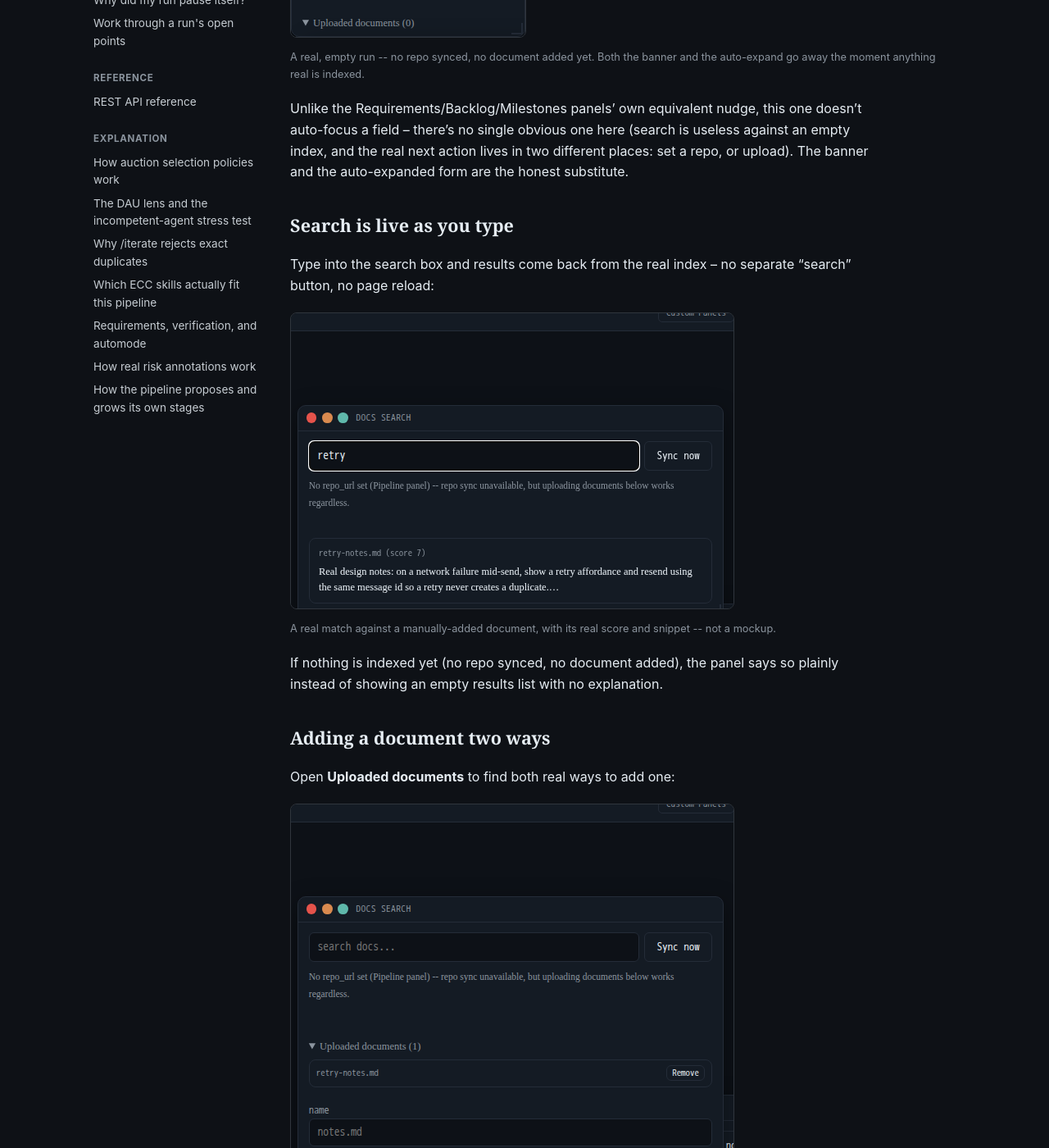
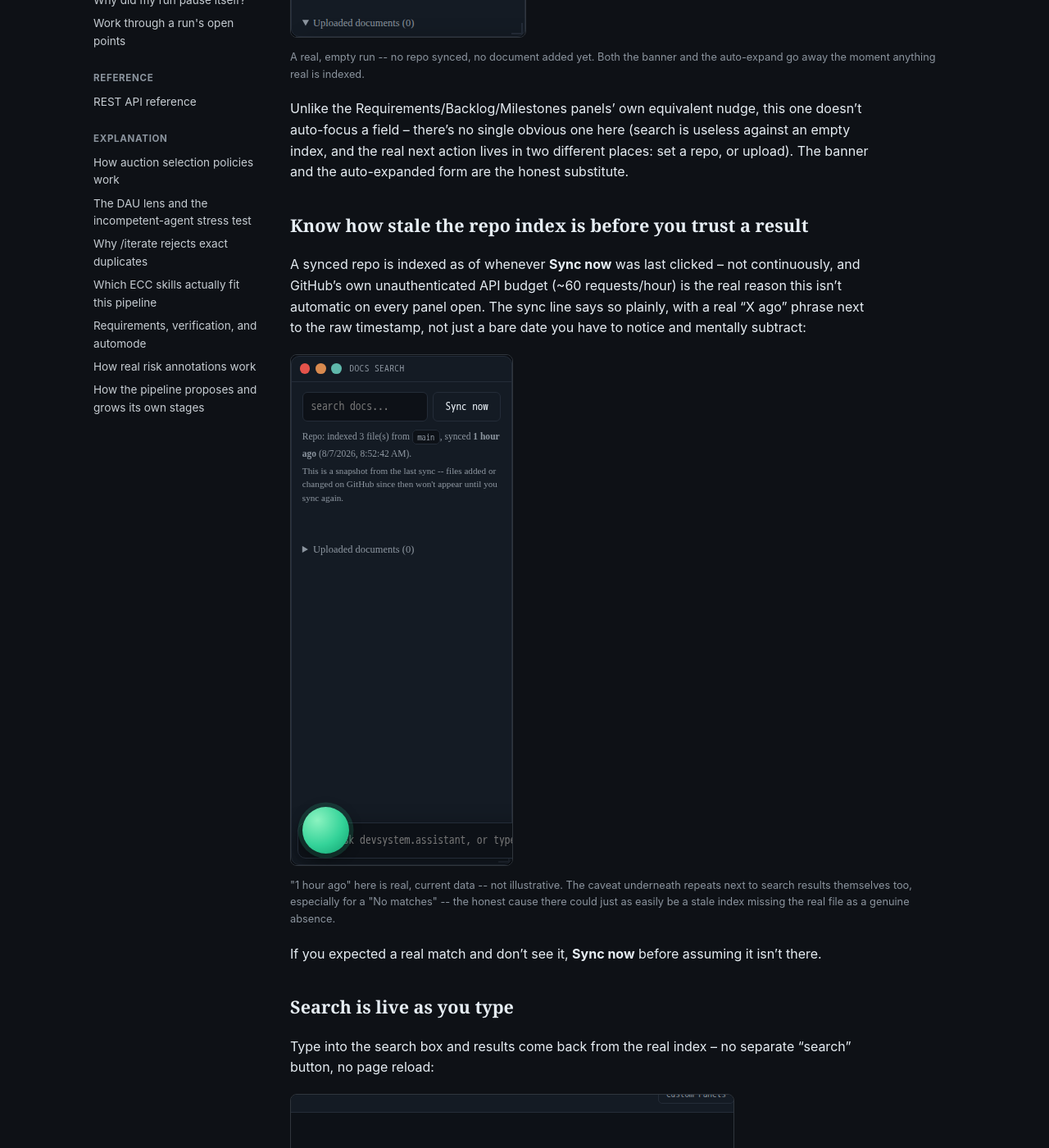
Before and after one commit to scimbe/CADS-devsystem-docs, a Jekyll site: the page built from _how-to/manage-rag-documents.md, in a window 1280 px wide and 1400 px high, scrolled down 732 px. Shown: the whole window at 82% size. Built offline with Jekyll 4.4.1, drawn with Linux system fonts in a browser that asks for light colours.

Commit message:
how-to: catch manage-rag-documents.md up to the #24 staleness fix
Real drift found via a targeted regression check: this page predated
CADS-devsystem@4aed89a (formatRelativeAge sync-age phrase + snapshot
caveats) and said nothing about repo-sync staleness at all. Live
screenshot against the actual deployment ("synced 1 hour ago", real
data, not illustrative).

```diff
--- a/_how-to/manage-rag-documents.md
+++ b/_how-to/manage-rag-documents.md
@@ -25,6 +25,20 @@ Unlike the Requirements/Backlog/Milestones panels' own equivalent nudge, this on
 auto-focus a field -- there's no single obvious one here (search is useless against an empty
 index, and the real next action lives in two different places: set a repo, or upload). The banner
 and the auto-expanded form are the honest substitute.
+
+## Know how stale the repo index is before you trust a result
+
+A synced repo is indexed as of whenever **Sync now** was last clicked -- not continuously, and
+GitHub's own unauthenticated API budget (~60 requests/hour) is the real reason this isn't
+automatic on every panel open. The sync line says so plainly, with a real "X ago" phrase next to
+the raw timestamp, not just a bare date you have to notice and mentally subtract:
+
+<figure>
+<img src="{{ '/assets/img/howto-manage-rag-documents/05-sync-staleness.png' | relative_url }}" alt="The Docs Search panel's sync line reading 'Repo: indexed 3 file(s) from main, synced 1 hour ago', with a caveat that this is a snapshot from the last sync">
+<figcaption>"1 hour ago" here is real, current data -- not illustrative. The caveat underneath repeats next to search results themselves too, especially for a "No matches" -- the honest cause there could just as easily be a stale index missing the real file as a genuine absence.</figcaption>
+</figure>
+
+If you expected a real match and don't see it, **Sync now** before assuming it isn't there.
 
 ## Search is live as you type
 
```
Also changed, not shown: assets/img/howto-manage-rag-documents/05-sync-staleness.png (added).
